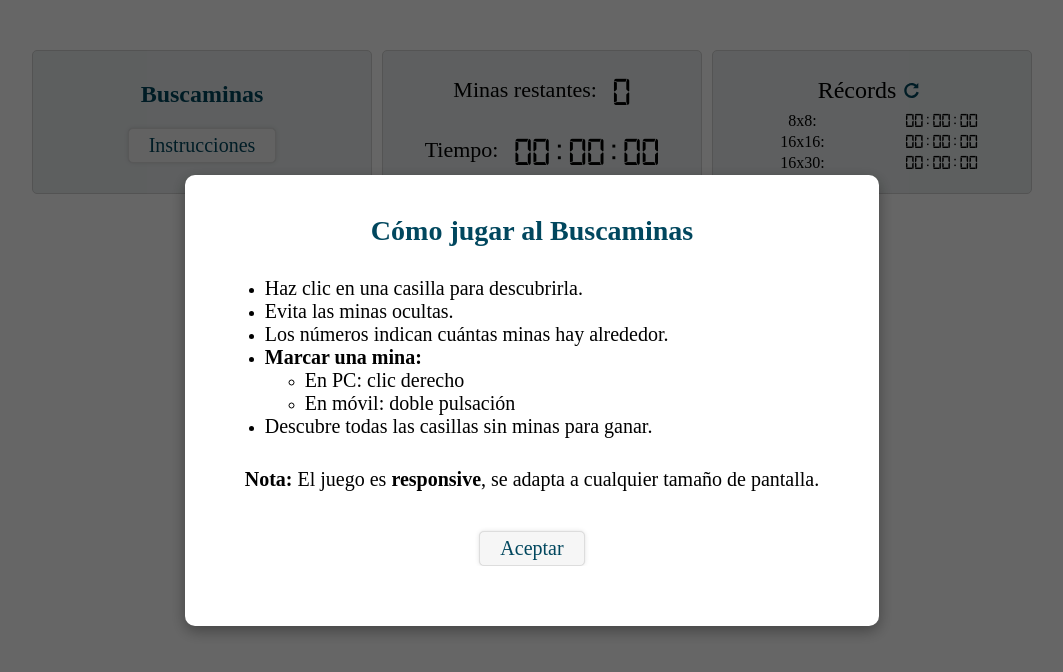
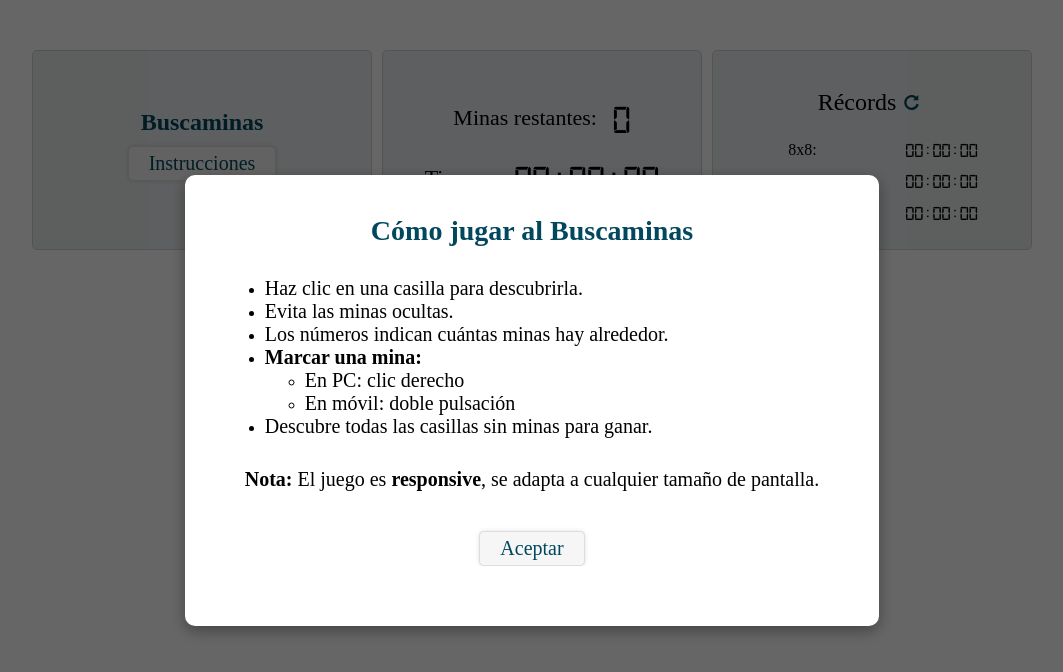
Before and after one commit to Grancanash/buscaminas, a website built with Vite: page index.html in a window 1280 px wide. Shown: the whole page, without its empty margins (108-1171 px from the left). Built offline with nearby package versions, Linux system fonts and the light colour scheme; a web font is replaced by a local one.

Commit message:
Últimos ajustes ventanas modales
Últimos ajustes ventanas modales

```diff
--- a/src/buscaminas.js
+++ b/src/buscaminas.js
@@ -74,6 +74,10 @@ export class Buscaminas {
 
     showModal = (idModal) => {
         const box = document.getElementById(idModal);
+        const div = box.querySelector('.box>div');
+        if (div) {
+            div.scrollTop = 0;
+        }
         box.style.display = "flex";
         setTimeout(() => {
             box.style.opacity = 1;
@@ -257,7 +261,6 @@ export class Buscaminas {
         }
 
         // Animar resultado
-        document.getElementById('console').style.height = '200px';
         document.getElementById('info').style.height = '50px';
         document.getElementById('result').style.height = '110px';
         document.getElementById('mines').style.height = '0';
--- a/src/sass/components/_header.scss
+++ b/src/sass/components/_header.scss
@@ -35,6 +35,22 @@ header {
 
         #btn-instrucciones {
             margin-top: 20px;
+        }
+
+        @include abs.breakpoint(tablet) {
+            flex: none;
+            width: 100%;
+            padding: 10px;
+
+            #btn-instrucciones {
+                margin: 10px 0;
+            }
+        }
+
+        @include abs.breakpoint(desktop) {
+            flex: 1;
+            width: auto;
+            padding: 30px;
         }
     }
 
@@ -95,7 +111,14 @@ header {
             }
         }
 
+        @include abs.breakpoint(tablet) {
+            flex: none;
+            width: calc(50% - 2px);
+        }
+
         @include abs.breakpoint(desktop) {
+            flex: 1;
+            width: auto;
             order: 2;
         }
     }
@@ -141,17 +164,41 @@ header {
 
         }
 
+        @include abs.breakpoint(tablet) {
+            flex: none;
+            width: calc(50% - 2px);
+        }
+
         @include abs.breakpoint(desktop) {
+            flex: 1;
+            width: auto;
             order: 3;
         }
     }
 
+    @include abs.breakpoint(tablet) {
+        flex-direction: row;
+        flex-wrap: wrap;
+        gap: 4px;
+
+        .box:not(:nth-child(1)) {
+            height: 222px;
+        }
+    }
+
     @include abs.breakpoint(desktop) {
-        flex-direction: row;
         height: max-content;
         margin: 0 auto 30px;
         gap: 10px;
         padding: 0;
+
+        .box {
+            height: 200px;
+        }
+
+        .box:not(:nth-child(1)) {
+            height: auto;
+        }
 
         > div {
             padding: 0;
--- a/src/sass/components/_modals.scss
+++ b/src/sass/components/_modals.scss
@@ -13,7 +13,6 @@
     transition: opacity 0.5s ease;
     justify-content: center;
     align-items: center;
-    overflow-y: scroll;
 
     .box {
         display: flex;
@@ -25,7 +24,6 @@
         position: relative;
         background-color: white;
         box-shadow: rgba(0, 0, 0, 0.35) 0px 5px 15px;
-        overflow-y: scroll;
         height: 100%;
 
         h2 {
@@ -37,7 +35,6 @@
         div {
             overflow-y: scroll;
             padding: 30px;
-            // max-height: 80vh;
 
             > ul {
                 margin: 30px 0 30px 20px;
@@ -87,32 +84,5 @@
     .instructions-box {
         width: fit-content;
         height: fit-content;
-        // left: calc(50vw - conte / 2);
-        // top: calc(40vh - fit-content / 2);
     }
 }
-
-
-
-
-// .modal {
-//     position: fixed;
-//     top: 0;
-//     left: 0;
-//     width: 100%;
-//     height: 100%;
-//     display: none;
-//     justify-content: center;
-//     align-items: center;
-//     background-color: rgba(0,0,0,.4);
-
-//     .box {
-//         position: relative;
-//         max-height: 90vh;
-//         overflow-y: auto;
-//         -webkit-overflow-scrolling: touch;
-//         background-color: white;
-//         padding: 20px;
-//         border-radius: 8px;
-//     }
-// }
--- a/src/sass/pages/_home.scss
+++ b/src/sass/pages/_home.scss
@@ -29,6 +29,7 @@ main {
                 -webkit-user-select: none;
                 -webkit-touch-callout: none;
                 user-select: none;
+                line-height: 1em;
 
                 &.cell-pressed {
                     background-color: abs.$grey-dark;
```
